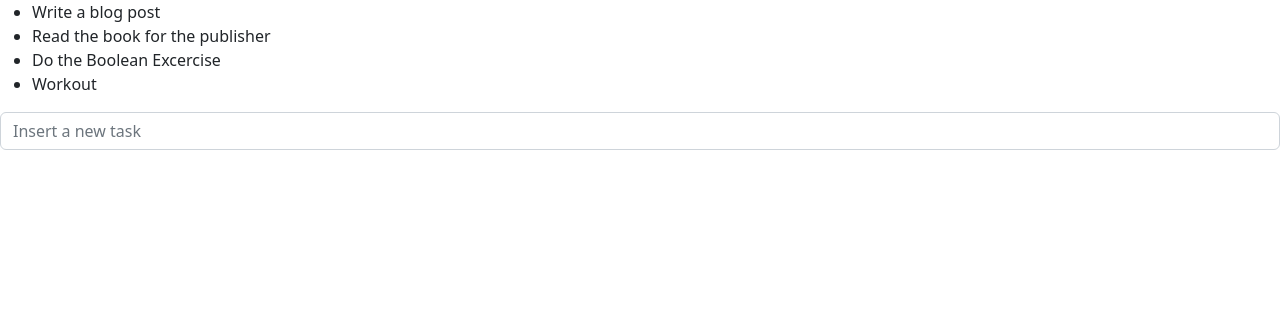
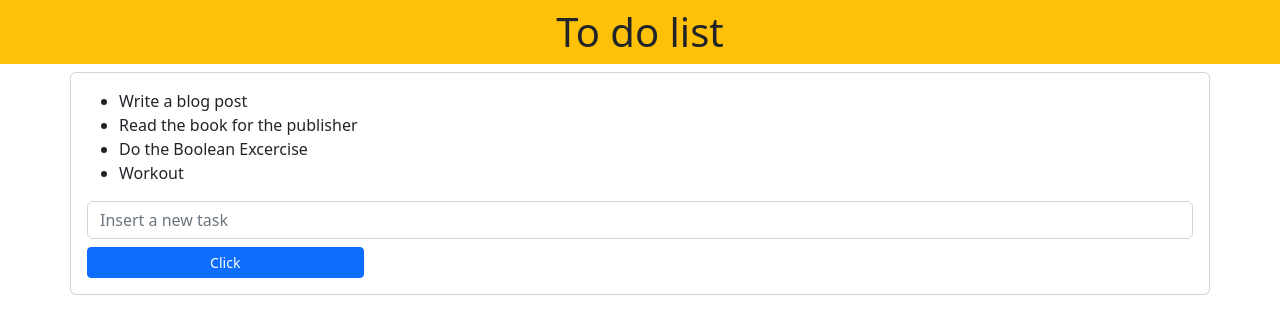
Before and after one commit to giuseppevignanello/php-todo-list-json, a PHP site: page / in a window 1280 px wide. Shown: the top 334 px of the page. Run offline with PHP 8.4, Linux system fonts and the light colour scheme.

Commit message:
add some style

```diff
--- a/assets/css/style.css
+++ b/assets/css/style.css
@@ -0,0 +1,3 @@
+body {
+    font-family: 'Poppins', sans-serif;
+}
--- /dev/null
+++ b/header.php
@@ -0,0 +1,3 @@
+<header class="bg-warning">
+    <h1 class="text-center py-2"> To do list</h1>
+</header>
--- a/index.php
+++ b/index.php
@@ -21,9 +21,11 @@ Abilitare l’eliminazione di un task -->
     <meta charset="UTF-8">
     <meta http-equiv="X-UA-Compatible" content="IE=edge">
     <meta name="viewport" content="width=device-width, initial-scale=1.0">
+    <link rel="preconnect" href="https://fonts.googleapis.com">
+    <link rel="preconnect" href="https://fonts.gstatic.com" crossorigin>
+    <link href="https://fonts.googleapis.com/css2?family=Poppins:wght@300;400;500;700&display=swap" rel="stylesheet">
     <link rel="stylesheet" href="./assets/css/style.css">
-    <link href="https://cdn.jsdelivr.net/npm/bootstrap@5.2.3/dist/css/bootstrap.min.css" rel="stylesheet"
-        integrity="sha384-rbsA2VBKQhggwzxH7pPCaAqO46MgnOM80zW1RWuH61DGLwZJEdK2Kadq2F9CUG65" crossorigin="anonymous">
+    <link href="https://cdn.jsdelivr.net/npm/bootstrap@5.2.3/dist/css/bootstrap.min.css" rel="stylesheet" integrity="sha384-rbsA2VBKQhggwzxH7pPCaAqO46MgnOM80zW1RWuH61DGLwZJEdK2Kadq2F9CUG65" crossorigin="anonymous">
 </head>
 <title>Document</title>
 </head>
@@ -31,14 +33,18 @@ Abilitare l’eliminazione di un task -->
 <body>
 
     <div id="app">
+        <?php include __DIR__ . "/header.php" ?>
+        <div class="card container p-3">
             <ul>
                 <li v-for="task in tasks">
                     {{task}}
                 </li>
             </ul>
             <!-- to do list  -->
-        <input class="form-control" type="text" placeholder="Insert a new task" aria-label="default input example"
-            v-model="newTask" @keyup.enter="addTask">
+            <input class="form-control" type="text" placeholder="Insert a new task" aria-label="default input example" v-model="newTask" @keyup.enter="addTask">
+            <button class="btn btn-primary btn-sm mt-2 w-25" @click="addTask"> Click </button>
+        </div>
+
     </div>
 
 </body>
@@ -48,8 +54,7 @@ Abilitare l’eliminazione di un task -->
 <script src='https://unpkg.com/vue@3/dist/vue.global.js'></script>
 <script src='https://cdn.jsdelivr.net/npm/axios/dist/axios.min.js'></script>
 <script src="./app.js"></script>
-<script src="https://cdn.jsdelivr.net/npm/bootstrap@5.2.3/dist/js/bootstrap.bundle.min.js"
-    integrity="sha384-kenU1KFdBIe4zVF0s0G1M5b4hcpxyD9F7jL+jjXkk+Q2h455rYXK/7HAuoJl+0I4" crossorigin="anonymous">
+<script src="https://cdn.jsdelivr.net/npm/bootstrap@5.2.3/dist/js/bootstrap.bundle.min.js" integrity="sha384-kenU1KFdBIe4zVF0s0G1M5b4hcpxyD9F7jL+jjXkk+Q2h455rYXK/7HAuoJl+0I4" crossorigin="anonymous">
 </script>
 
 </html>
```
Lines whose indentation alone changed are shown as unchanged.
